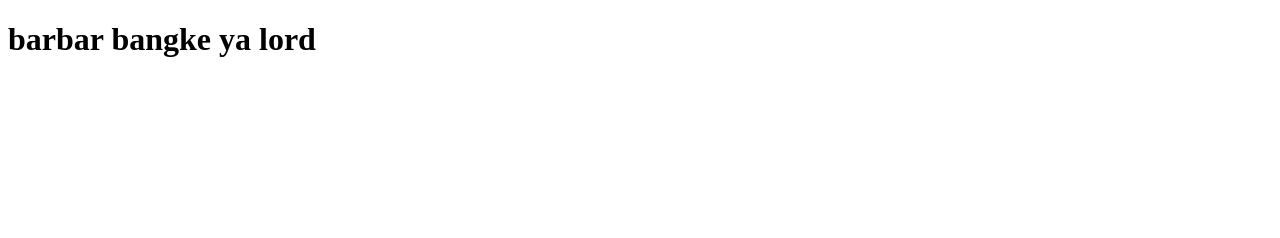
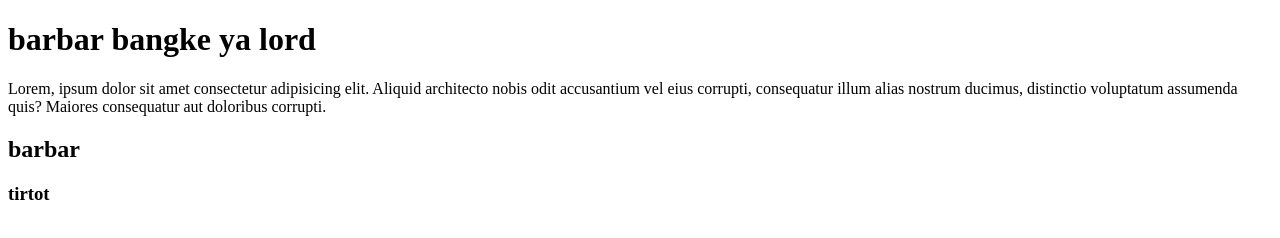
Before and after one commit to Ashouw12/kentouch, a plain HTML site: page index.html in a window 1280 px wide. Drawn offline with Linux system fonts and the light colour scheme.

Commit message:
nambahkan h1 sama lorem

```diff
--- a/index.html
+++ b/index.html
@@ -8,5 +8,8 @@
 </head>
 <body>
     <h1>barbar bangke ya lord</h1>
+    <p>Lorem, ipsum dolor sit amet consectetur adipisicing elit. Aliquid architecto nobis odit accusantium vel eius corrupti, consequatur illum alias nostrum ducimus, distinctio voluptatum assumenda quis? Maiores consequatur aut doloribus corrupti.</p>
+    <h2>barbar</h2>
+    <h3>tirtot</h3>
 </body>
 </html>
```
